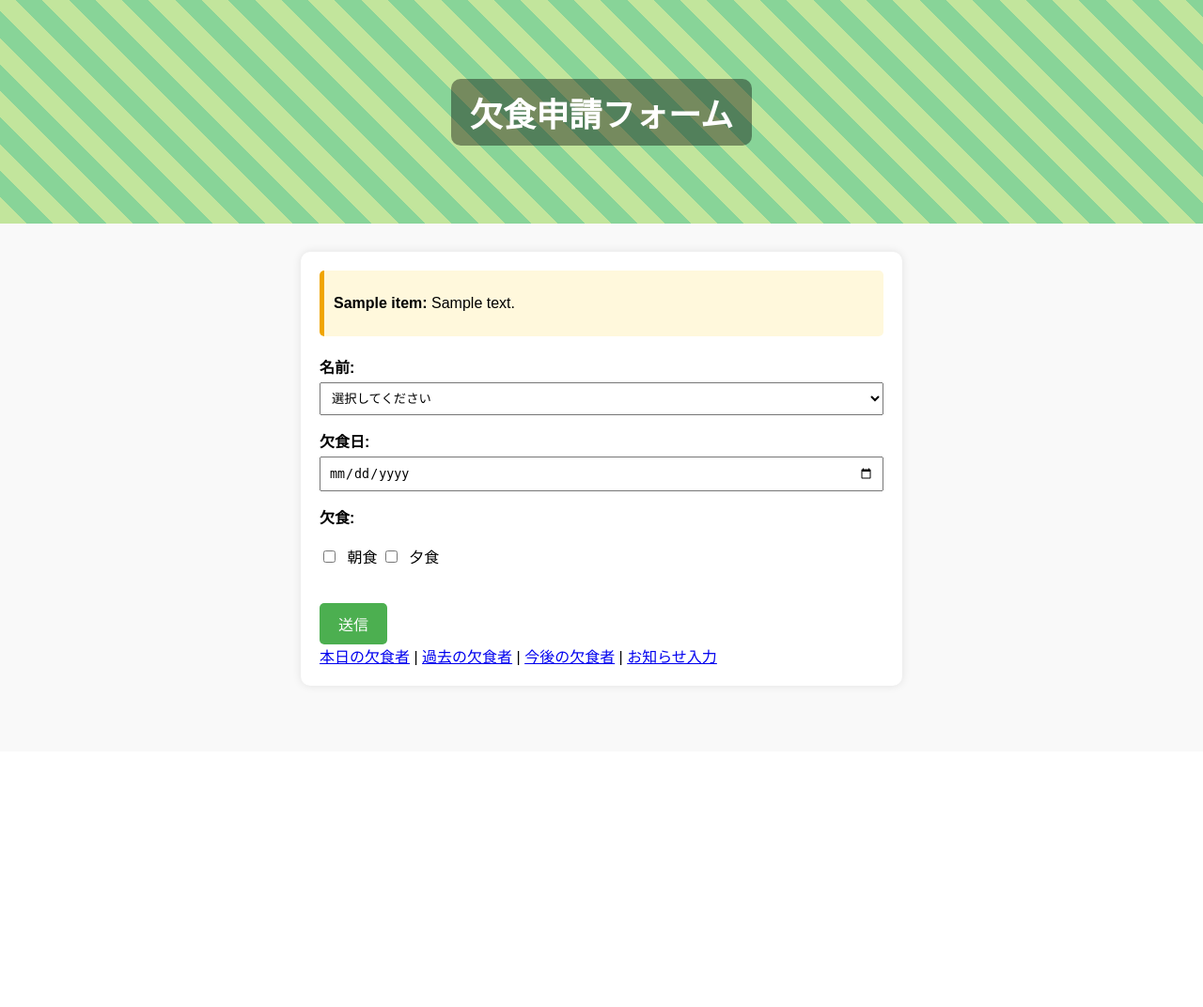
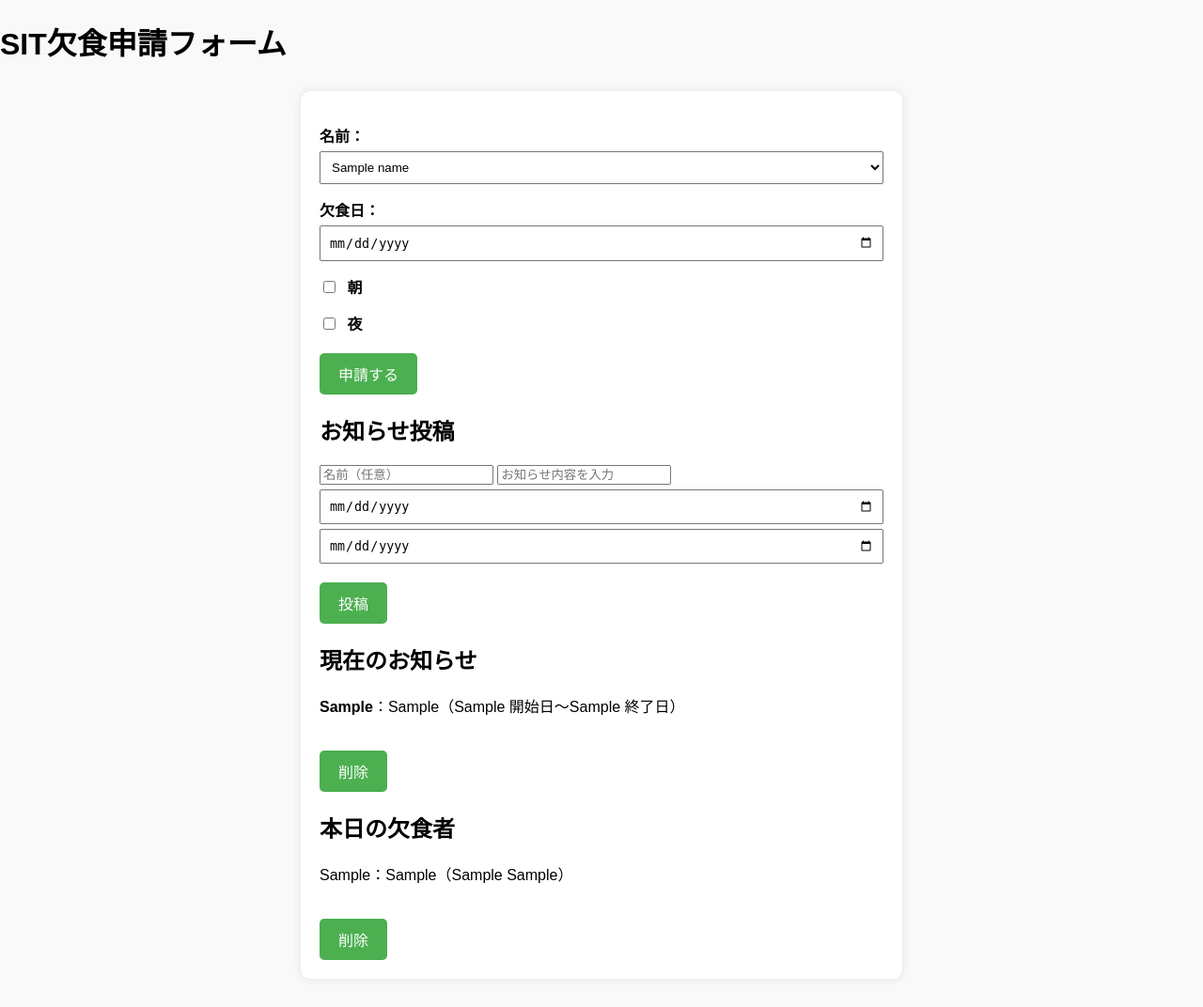
Before and after one commit to syunki-16/skip-meals-sit-app, a Flask app: template templates/form.html in a window 1280 px wide. Shown: the whole page at 94% size. Before the commit the page ends 733 px from the top, so only its background shows below. Run offline with Flask 2, Linux system fonts and the light colour scheme; the template is opened without the code that fills it: most values are stand-ins (such as "Sample title", 1, 10 or a date in 2020).

Commit message:
Update form.html

```diff
--- a/templates/form.html
+++ b/templates/form.html
@@ -2,46 +2,65 @@
 <html lang="ja">
 <head>
     <meta charset="UTF-8">
-    <title>欠食申請フォーム</title>
+    <meta name="viewport" content="width=device-width, initial-scale=1.0">
+    <title>SIT欠食申請フォーム</title>
     <link rel="stylesheet" href="/static/style.css">
 </head>
 <body>
-    <div class="header">
-        <h1>欠食申請フォーム</h1>
+    <div class="checkered-header">
+        <h1>SIT欠食申請フォーム</h1>
     </div>
 
     <div class="container">
-        {% if announcements %}
-            <div class="announcement-box">
-                {% for item in announcements %}
-                    <p><strong>{{ item.name }}:</strong> {{ item.content }}</p>
-                {% endfor %}
-            </div>
-        {% endif %}
-
-        <form action="/submit" method="post">
-            <label for="name">名前:</label>
-            <select name="name" required>
-                <option value="">選択してください</option>
+        <form action="/submit" method="POST">
+            <label for="name">名前：</label>
+            <select name="name" id="name" required>
                 {% for name in names %}
                 <option value="{{ name }}">{{ name }}</option>
                 {% endfor %}
             </select>
 
-            <label for="date">欠食日:</label>
+            <label for="date">欠食日：</label>
             <input type="date" name="date" required>
 
-            <label>欠食:</label><br>
-            <input type="checkbox" name="morning" value="1"> 朝食
-            <input type="checkbox" name="night" value="1"> 夕食<br><br>
+            <div class="checkbox-group">
+                <label><input type="checkbox" name="morning"> 朝</label>
+                <label><input type="checkbox" name="night"> 夜</label>
+            </div>
 
-            <button type="submit">送信</button>
+            <button type="submit">申請する</button>
         </form>
 
-        <a href="/list">本日の欠食者</a> |
-        <a href="/past">過去の欠食者</a> |
-        <a href="/future">今後の欠食者</a> |
-        <a href="/announcement">お知らせ入力</a>
+        <h2>お知らせ投稿</h2>
+        <form action="/announcement" method="POST">
+            <input type="text" name="writer" placeholder="名前（任意）">
+            <input type="text" name="content" placeholder="お知らせ内容を入力" required>
+            <input type="date" name="start_date" required>
+            <input type="date" name="end_date" required>
+            <button type="submit">投稿</button>
+        </form>
+
+        <h2>現在のお知らせ</h2>
+        {% for idx, row in announcements.iterrows() %}
+        <div class="announcement">
+            <p><strong>{{ row["名前"] }}</strong>：{{ row["内容"] }}（{{ row["開始日"] }}〜{{ row["終了日"] }}）</p>
+            <form action="/delete_announcement" method="POST">
+                <input type="hidden" name="index" value="{{ idx }}">
+                <button type="submit">削除</button>
+            </form>
+        </div>
+        {% endfor %}
+
+        <h2>本日の欠食者</h2>
+        {% for idx, row in skips.iterrows() %}
+        <div class="skip-entry">
+            <p>{{ row["日付"] }}：{{ row["名前"] }}（{{ row["朝"] }} {{ row["夜"] }}）</p>
+            <form action="/delete" method="POST">
+                <input type="hidden" name="index" value="{{ idx }}">
+                <button type="submit">削除</button>
+            </form>
+        </div>
+        {% endfor %}
     </div>
 </body>
 </html>
```
